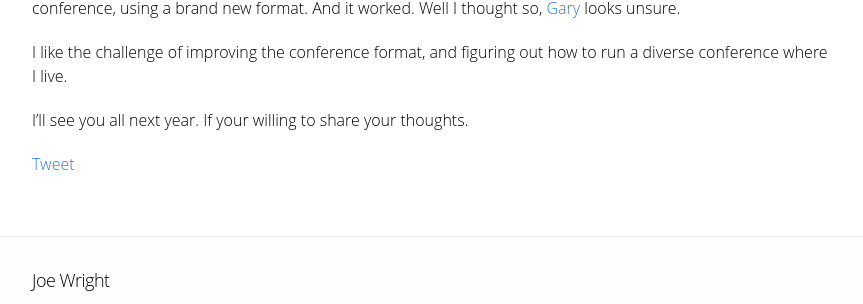
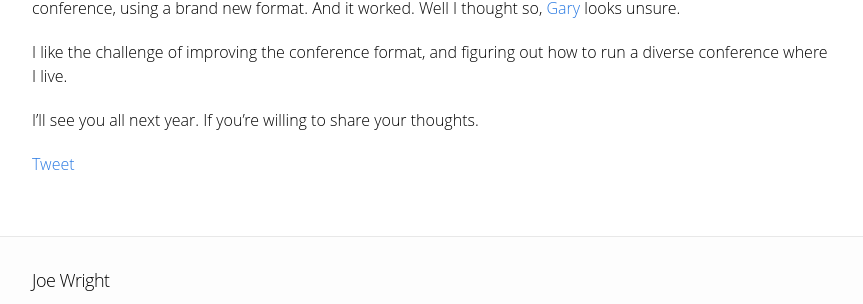
Before and after one commit to joejag/techblog, a Jekyll site: the page built from _posts/2015-09-16-a-chance-to-confer.md, in a window 1280 px wide and 900 px high, scrolled down 3020 px. Shown: the part 501-805 px from the top of the window, without its empty margins (208-1071 px from the left). Built offline with Jekyll 4.4.1, drawn with Linux system fonts in a browser that asks for light colours; comment, search, counter and statistics services are not loaded.

Commit message:
typo fix

```diff
--- a/_posts/2015-09-16-a-chance-to-confer.md
+++ b/_posts/2015-09-16-a-chance-to-confer.md
@@ -99,4 +99,4 @@ Well I thought so, [Gary](https://twitter.com/garyfleming) looks unsure.
 
 I like the challenge of improving the conference format, and figuring out how to run a diverse conference where I live.
 
-I'll see you all next year. If your willing to share your thoughts.
+I'll see you all next year. If you're willing to share your thoughts.
```
